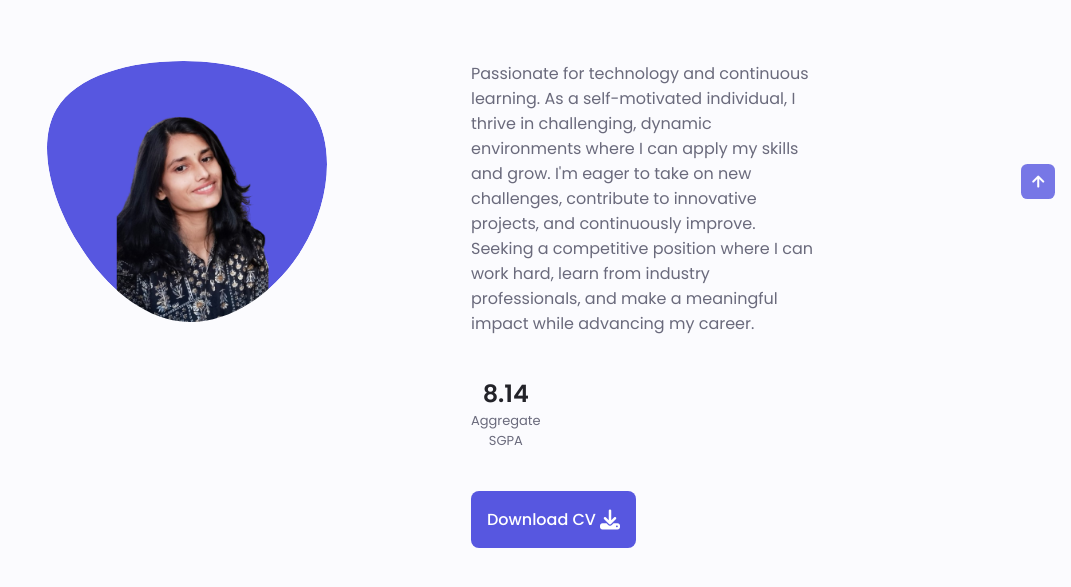
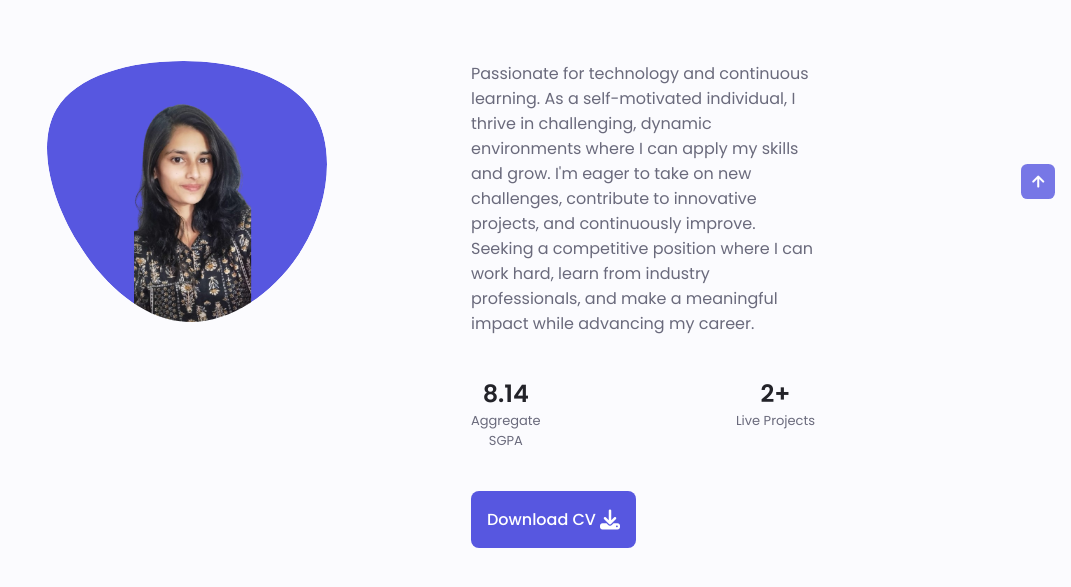
Before and after one commit to SwatiGaikwad2004/Portfolio, a plain HTML site: page index.html in a window 1280 px wide. Shown: the part 761-1348 px from the top of the page, without its empty margins (209-1280 px from the left). Drawn offline with nearby package versions, Linux system fonts and the light colour scheme.

Commit message:
Initial commit

```diff
--- a/index.html
+++ b/index.html
@@ -139,7 +139,7 @@
                   165.547 130.807 187.559 100.226 186.353C69.6454 185.297 41.0228 161.023 21.7403
                   129.362C2.45775 97.8511 -7.48481 59.1033 6.67581 34.5279C20.9871 10.1032 59.7028
                  -0.149132 97.9666 0.00163737C136.23 0.303176 174.193 10.857 190.312 36.4879Z" />
-              <image class="home__blob-img" x="4" y="+12" xlink:href="assets/img/swatiimg.png" />
+              <image class="home__blob-img" x="4" y="+12" xlink:href="assets/img/img2.png" />
             </g>
           </svg>
         </div>
@@ -160,12 +160,12 @@
               <span class="about__info-title">8.14</span>
               <span class="about__info-name">Aggregate <br />SGPA</span>
             </div>
-<!--
+
             <div>
-              <span class="about__info-title">5+</span>
+              <span class="about__info-title">2+</span>
               <span class="about__info-name">
                 Live Projects</span>
-            </div> -->
+            </div>
 
 
           </div>
```
Also changed, not shown: assets/img/img2.png (added).
